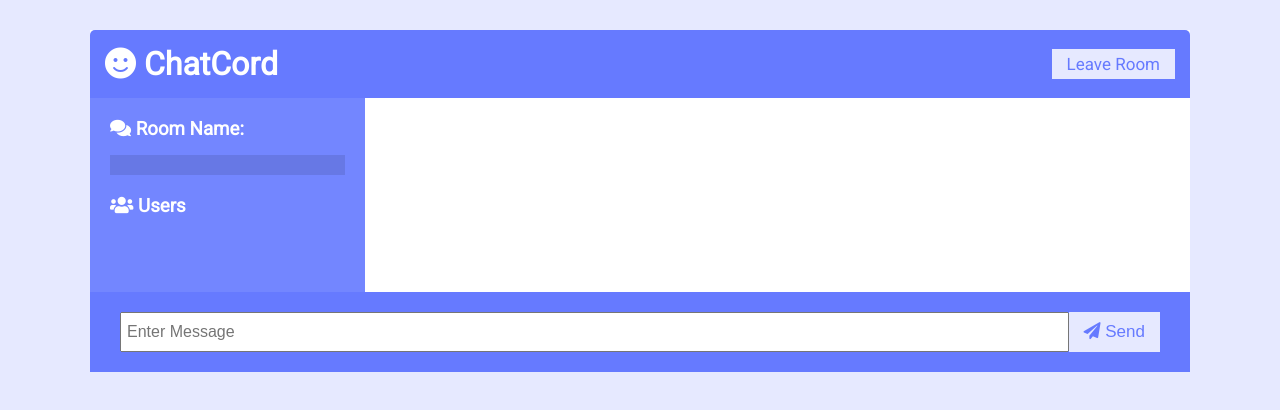
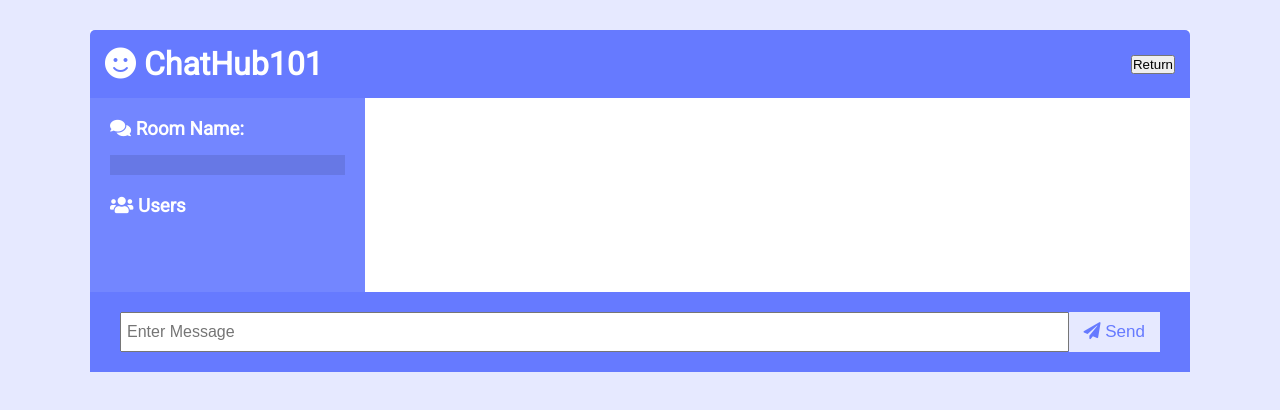
Before and after one commit to HubAri/ChatApp, a website: page public/chat.html in a window 1280 px wide. Drawn offline with nearby package versions, Linux system fonts and the light colour scheme; no server answers.

Commit message:
fixed return button

```diff
--- a/public/chat.html
+++ b/public/chat.html
@@ -15,8 +15,8 @@
   <body>
     <div class="chat-container">
       <header class="chat-header">
-        <h1><i class="fas fa-smile"></i> ChatCord</h1>
-        <a id="leave-btn" class="btn">Leave Room</a>
+        <h1><i class="fas fa-smile"></i> ChatHub101</h1>
+        <input type="button" value="Return" onclick="history.back()"> </a>
       </header>
       <main class="chat-main">
         <div class="chat-sidebar">
```
